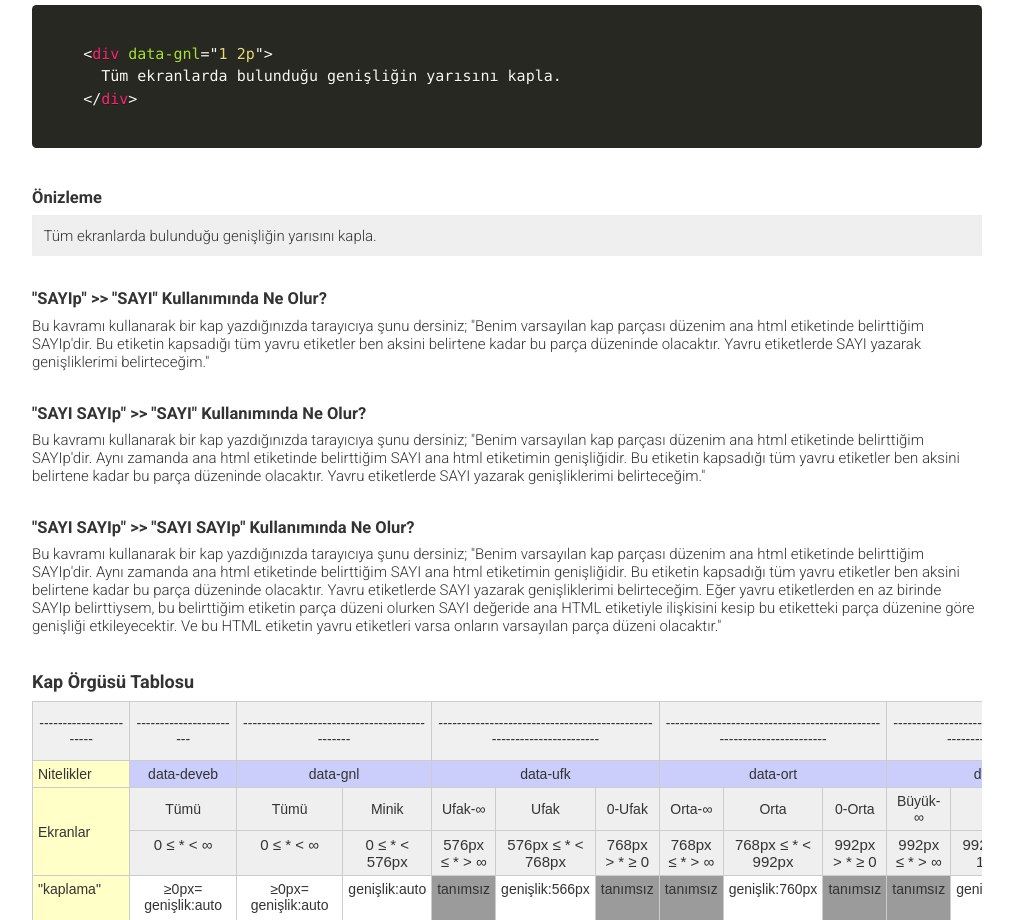
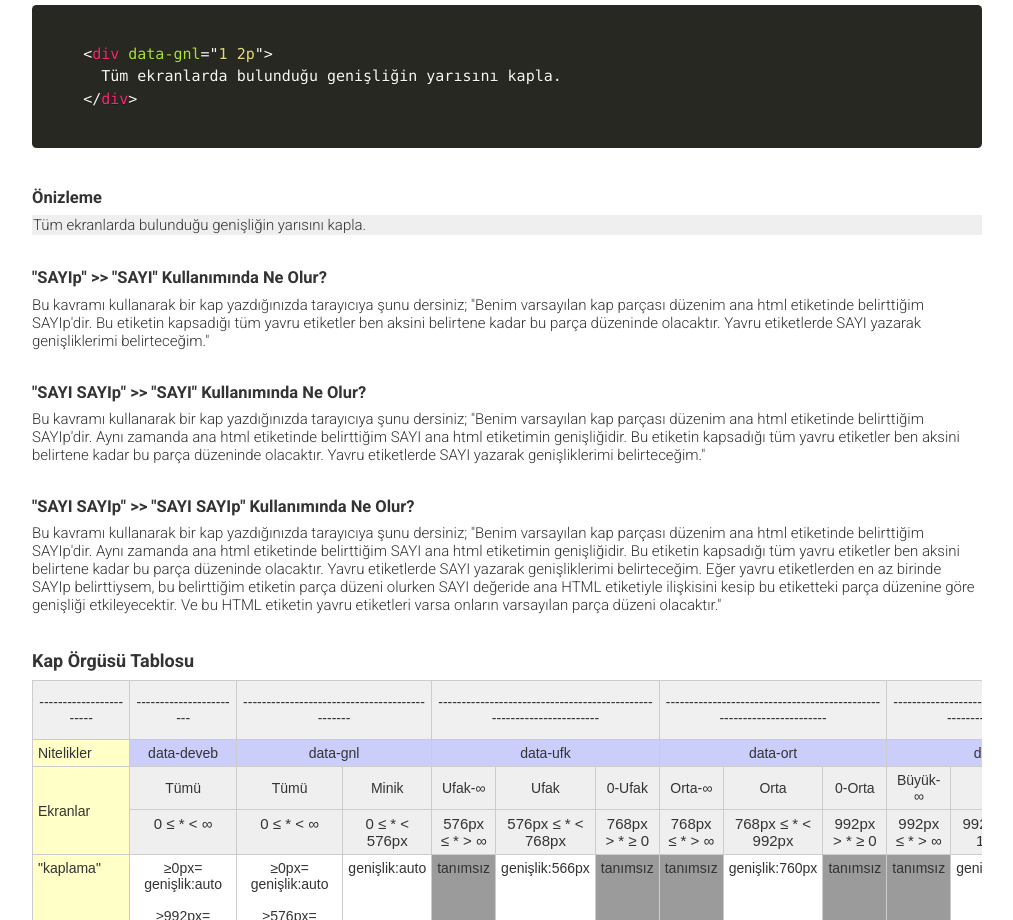
Before and after one commit to data-deveb/data-deveb.github.io, a Jekyll site: the page built from belgeler/kap-orgusu.html, in a window 1280 px wide. Shown: the part 1015-1935 px from the top of the page, without its empty margins (228-1241 px from the left). Built offline with Jekyll 4.4.1, drawn with Linux system fonts in a browser that asks for light colours.

Commit message:
Güncelleme

```diff
--- a/belgeler/kap-orgusu.html
+++ b/belgeler/kap-orgusu.html
@@ -42,7 +42,7 @@ title: Kap Örgüsü
     <h3>Önizleme</h3>
     <div data-gnl="1 1p" class="önizleme">
       <style media="screen">
-        .önizleme{background-color:#efefef; border:1px solid #eee;padding:1%;}
+        .önizleme{background-color:#efefef;}
         .önizleme [data-gnl]{border:1px dashed #eee;}
       </style>
       <div data-gnl="1 2p">
```
